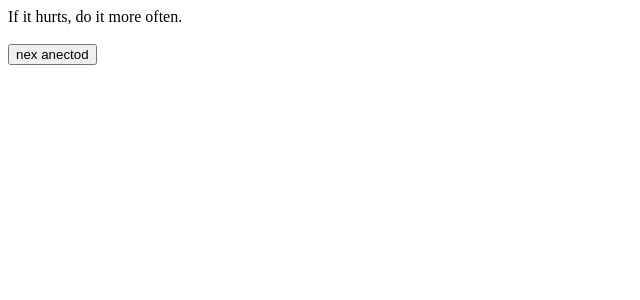
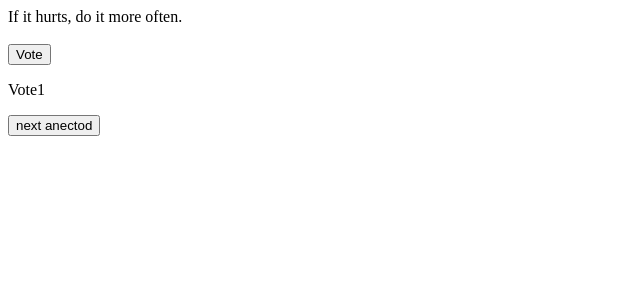
Before and after one commit to sohretturaman/fullstackopen-helsinky-exercises, a React (Vite) app in the folder part1/: page / in a window 1280 px wide. Shown: the top 300 px of the page, without its empty margins (0-640 px from the left). Built offline with nearby package versions, Linux system fonts and the light colour scheme.

Commit message:
exercise 1.13 has been completed in par1

```diff
--- a/part1/src/App.jsx
+++ b/part1/src/App.jsx
@@ -15,18 +15,30 @@ const App = () => {
     "The only way to go fast, is to go well.",
   ];
 
+  const Points = [1, 4, 6, 3, 2, 1, 3];
   const [selected, setSelected] = useState(0);
+  const [points, setPoints] = useState([1, 4, 6, 3, 2, 1, 3]);
   if (selected >= anecdotes.length) {
     setSelected(0);
   }
+
+  const handleVote = () => {
+    let newPoints = [...points];
+    newPoints[selected] += 1;
+    setPoints(newPoints);
+
+    console.log("copy value", selected, points[selected]);
+  };
   return (
     <div>
       {anecdotes[selected]}
       <br />
       <br />
 
+      <button onClick={handleVote}>Vote </button>
+      <p>Vote{points[selected]} </p>
       <button onClick={() => setSelected((prev) => prev + 1)}>
-        nex anectod
+        next anectod
       </button>
     </div>
   );
```
